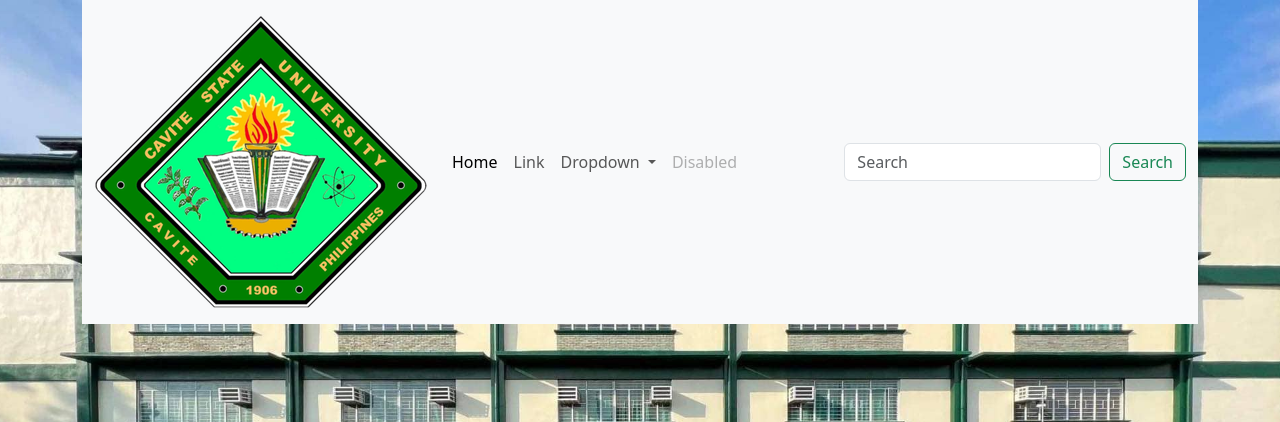
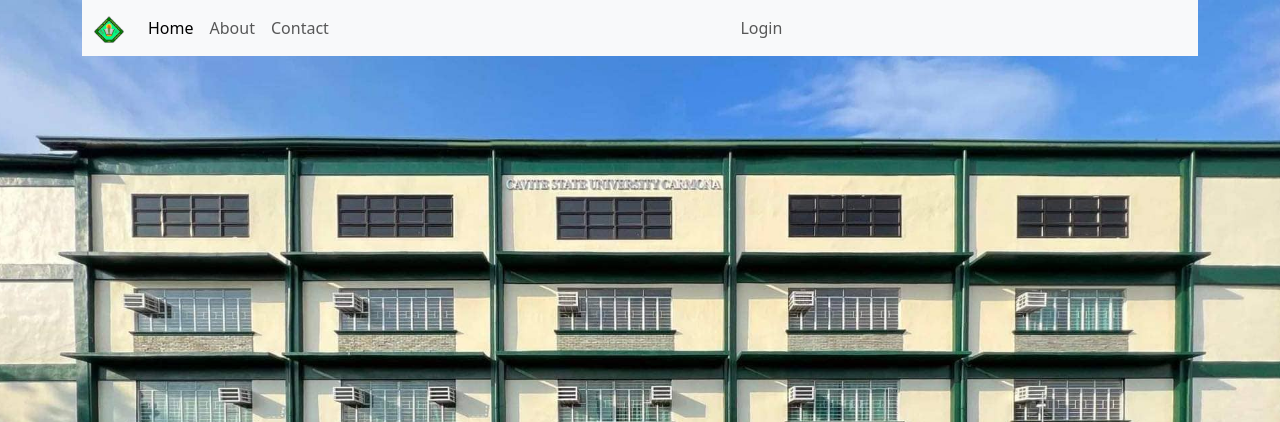
Before and after one commit to Valiantic/Munting-Sisiw-Student-Daycare-Management-System, a PHP site: page / in a window 1280 px wide. Shown: the top 422 px of the page. Run offline with PHP 8.4, Linux system fonts and the light colour scheme.

Commit message:
add customization to bootstrap navbar

```diff
--- a/index.php
+++ b/index.php
@@ -45,19 +45,35 @@
         <!-- NAVBAR -->
         <nav class="navbar navbar-expand-lg bg-body-tertiary">
   <div class="container-fluid">
-    <a class="navbar-brand" href="#"><img src="./images/cvsulogo.png"></a>
+    <a class="navbar-brand" href="#"><img src="./images/cvsulogo.png" width="30"></a>
     <button class="navbar-toggler" type="button" data-bs-toggle="collapse" data-bs-target="#navbarSupportedContent" aria-controls="navbarSupportedContent" aria-expanded="false" aria-label="Toggle navigation">
       <span class="navbar-toggler-icon"></span>
     </button>
+
     <div class="collapse navbar-collapse" id="navbarSupportedContent">
+
       <ul class="navbar-nav me-auto mb-2 mb-lg-0">
         <li class="nav-item">
           <a class="nav-link active" aria-current="page" href="#">Home</a>
         </li>
+
         <li class="nav-item">
-          <a class="nav-link" href="#">Link</a>
+          <a class="nav-link" href="#">About</a>
         </li>
-        <li class="nav-item dropdown">
+
+        <li class="nav-item">
+          <a class="nav-link" href="#">Contact</a>
+        </li>
+        </ul>
+
+        <ul class="navbar-nav me-auto mb-2 mb-lg-0">
+        <li class="nav-item">
+          <a class="nav-link" href="#">Login</a>
+        </li>
+        </ul>
+
+            <!-- DON'T NEED UNLESS NECCESSARY UNCOMMENT! -->
+        <!-- <li class="nav-item dropdown">
           <a class="nav-link dropdown-toggle" href="#" role="button" data-bs-toggle="dropdown" aria-expanded="false">
             Dropdown
           </a>
@@ -70,12 +86,16 @@
         </li>
         <li class="nav-item">
           <a class="nav-link disabled" aria-disabled="true">Disabled</a>
-        </li>
-      </ul>
-      <form class="d-flex" role="search">
+        </li> -->
+
+
+
+      <!-- <form class="d-flex" role="search">
         <input class="form-control me-2" type="search" placeholder="Search" aria-label="Search">
         <button class="btn btn-outline-success" type="submit">Search</button>
-      </form>
+      </form> -->
+
+
     </div>
   </div>
 </nav>
```
Also changed, not shown: docs/Documentation.md (+1 -0 lines).
